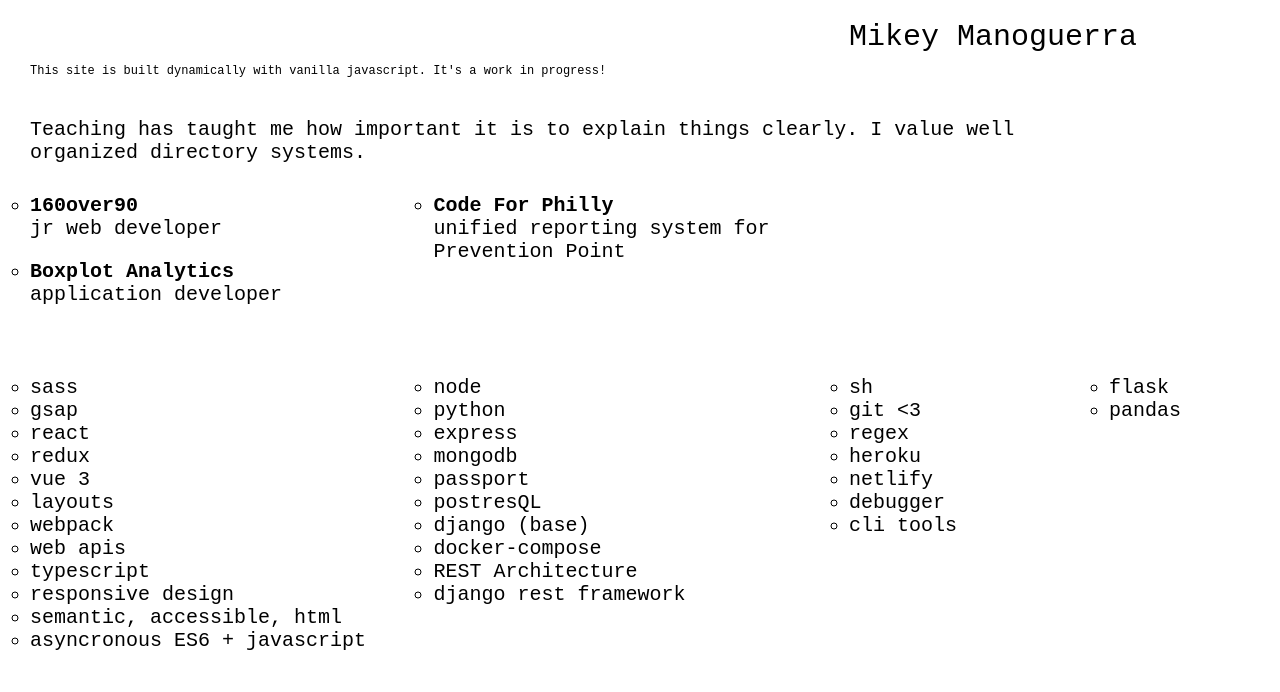
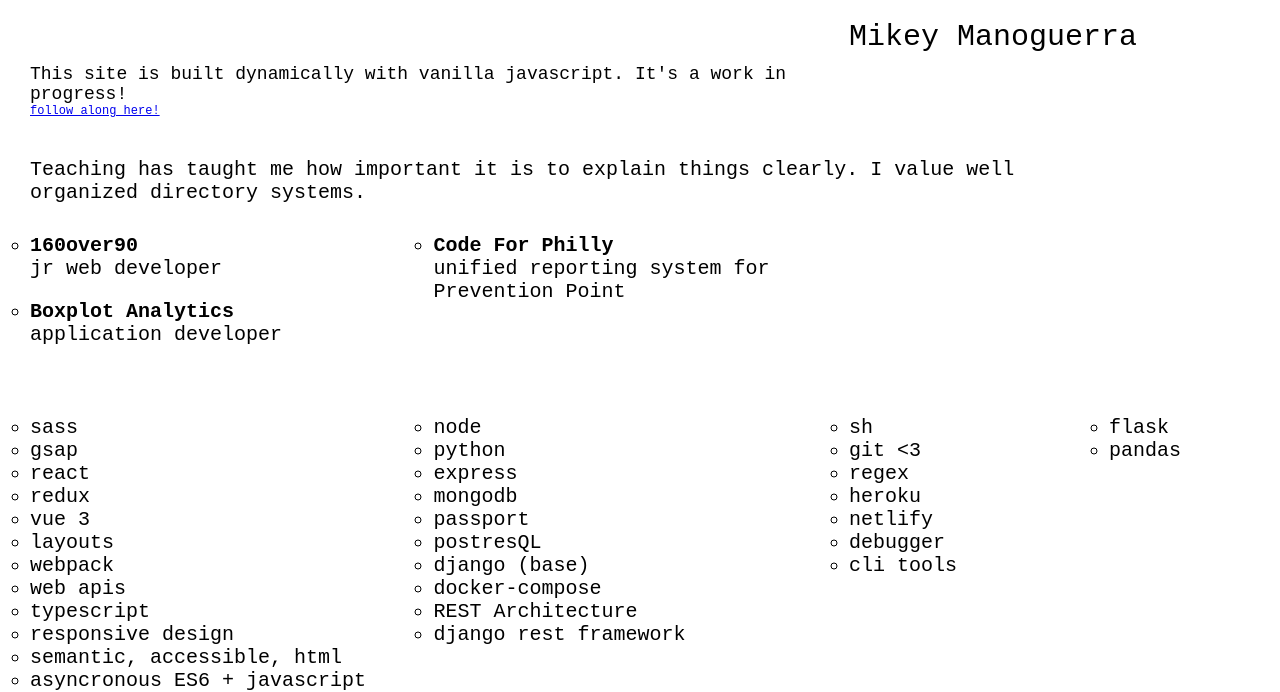
Before and after one commit to MikeyManoguerra/Portfolio, a plain HTML site: page index.html in a window 1280 px wide. Shown: the top 692 px of the page. Drawn offline with Linux system fonts and the light colour scheme; a web font is replaced by a local one.

Commit message:
wip: add github cta

```diff
--- a/index.html
+++ b/index.html
@@ -10,7 +10,7 @@
   <title>Mikey</title>
 </head>
 <body>
-  <noscript style="margin: 40px;">This site is assembled dynamically with (simple) javascript, so nothing else will display for you here. You can see some of my work at https://github.com/mikeymanoguerra instead</noscript>
+  <noscript>This site is assembled dynamically with (simple) javascript, so nothing else will display for you here. You can see some of my work at https://github.com/mikeymanoguerra instead</noscript>
   <header id="header"></header>
   <main id="main"></main>
   <footer id="footer"></footer>
--- a/script/index.js
+++ b/script/index.js
@@ -22,33 +22,41 @@ function nestGridContainer(el, block) {
   const outer = util.createElementWithClass(el, block)
   const inner = util.createElementWithClass('div', `${block}__inner`)
   outer.appendChild(inner)
-
   return outer
 }
+
+
 
 
 function handleAboutSection() {
   const aboutSection = nestGridContainer("section", 'about')
   const aboutSectionInner = util.firstChildRef(aboutSection)
+  const fragment = document.createDocumentFragment()
 
   const name = util.createElementWithClass('h1', 'about__name', portfolioData.name)
-  aboutSectionInner.appendChild(name)
+  const wrapper = util.createElementWithClass('div', 'about__heading-wrapper')
   const heading = util.createElementWithClass('h2', 'about__heading', portfolioData.heading)
-  aboutSectionInner.appendChild(heading)
+  const cta = util.createElementWithClass('a', 'about__cta', portfolioData.cta.label)
   const bio = util.createElementWithClass('p', 'about__bio', portfolioData.bio)
-  aboutSectionInner.appendChild(bio)
+
+  cta.setAttribute('href', portfolioData.cta.href)
+  wrapper.appendChild(heading)
+  wrapper.appendChild(cta)
+
+  fragment.append(name, wrapper, bio)
 
 
   const currently = handleCurrentlyLists()
   for (list of currently) {
-    aboutSectionInner.appendChild(list)
+    fragment.appendChild(list)
   }
 
   const techLists = handleTechnologyLists()
   for (list of techLists) {
-    aboutSectionInner.appendChild(list)
+    fragment.appendChild(list)
   }
 
+  aboutSectionInner.appendChild(fragment)
   return aboutSection
 }
 
--- a/script/portfolioData.js
+++ b/script/portfolioData.js
@@ -2,6 +2,10 @@ const portfolioData = (function loadData() {
   return {
     name: "Mikey Manoguerra",
     heading: "This site is built dynamically with vanilla javascript. It's a work in progress!",
+    cta:{
+      label: 'follow along here!',
+      href: 'https://www.github.com/mikeymanoguerra/portfolio'
+    },
     bio: "Teaching has taught me how important it is to explain things clearly. I value well organized directory systems.",
     currently: {
       positions: [
--- a/style/index.css
+++ b/style/index.css
@@ -25,7 +25,7 @@
   grid-area: name;
 }
 
-.about__heading {
+.about__heading-wrapper {
   grid-area: heading;
   font-size: 12px;
 }
```
